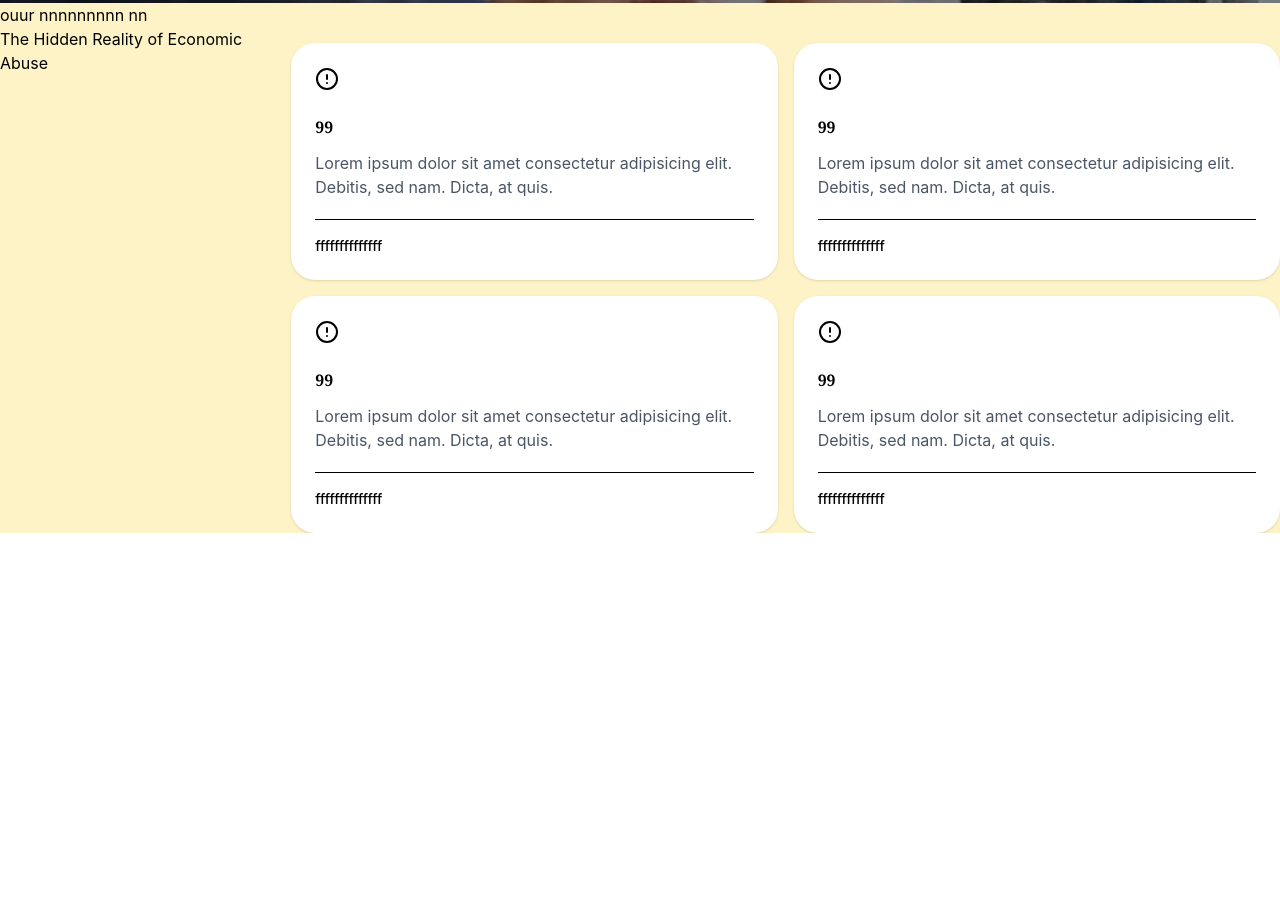
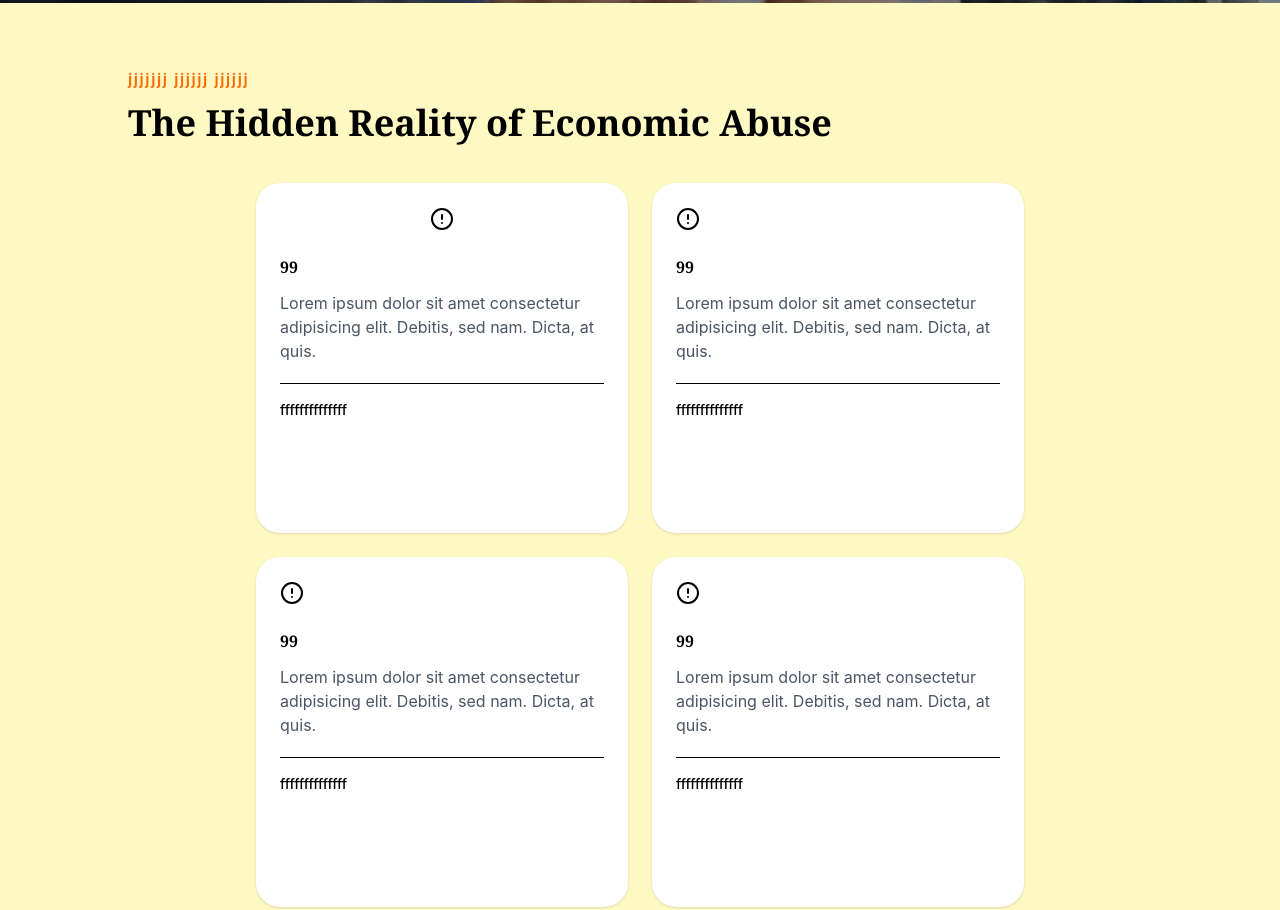
Before and after one commit to ABDELKBIR-FALH/Abdelkbirfalh-finalproject-html-css, a website: page index.html in a window 1280 px wide. Shown: the part 708-1618 px from the top of the page. Before the commit the page ends 1241 px from the top, so only its background shows below. Drawn offline with Linux system fonts and the light colour scheme.

Commit message:
add section of cards statistics

```diff
--- a/index.html
+++ b/index.html
@@ -92,22 +92,34 @@
 </div>
 <!-- End Hero -->
 
-</section>
-<div class="bg-amber-100 flex justify-center">
-    <div class=" max-w">
-        <span>ouur nnnnnnnnn nn</span>
-        <h1>The Hidden Reality of Economic Abuse</h1>
+</section >
+
+
+
+
+
+
+
+
+
+<section class="bg-yellow-100 px-4 py-16">
+
+
+    <div class=" max-w-5xl mx-auto ">
+        <span class="text-orange-500 text-s tracking-widest font-semibold "> jjjjjjj jjjjjj jjjjjj</span>
+        <h2 class="font-serif text-3xl md:text-4xl font-bold mt-3">The Hidden Reality of Economic Abuse</h2>
     </div>
 
 
 
 
-    <div class="grid grid-cols-2 gap-4 mt-10 w-[1000px] text-left  ">
+    <div class="grid grid-cols-2 gap-6 mt-10  justify-items-center mx-auto max-w-3xl ">
 
 
 
 
-        <div class="bg-white rounded-3xl p-6 shadow-sm">
+        <div class="bg-white rounded-3xl p-6 shadow-sm w-full max-w-[280px min-h-[350px]">
+            <div class="grid place-items-center">
         <svg xmlns="http://www.w3.org/2000/svg" width="24" height="24" viewBox="0 0 24 24"
      fill="none" stroke="currentColor" stroke-width="2"
      stroke-linecap="round" stroke-linejoin="round">
@@ -115,12 +127,12 @@
   <line x1="12" x2="12" y1="8" y2="12"/>
   <line x1="12" x2="12.01" y1="16" y2="16"/>
 </svg>
+</div>
 <h1 class="font-serif font-bold mt-6">99</h1>
 <p class="text-gray-600 mt-3">Lorem ipsum dolor sit amet consectetur adipisicing elit. Debitis, sed nam. Dicta, at quis.</p>
 <div class="border-t mt-5 pt-4 text-forest text-sm font-medium flex items-center gap-2"> ffffffffffffff</div>
       </div>
-
-            <div class="bg-white rounded-3xl p-6 shadow-sm">
+<div class="bg-white rounded-3xl p-6 shadow-sm w-full max-w-[280px min-h-[350px]">
         <svg xmlns="http://www.w3.org/2000/svg" width="24" height="24" viewBox="0 0 24 24"
      fill="none" stroke="currentColor" stroke-width="2"
      stroke-linecap="round" stroke-linejoin="round">
@@ -134,7 +146,7 @@
       </div>
 
 
-            <div class="bg-white rounded-3xl p-6 shadow-sm">
+          <div class="bg-white rounded-3xl p-6 shadow-sm w-full max-w-[280px min-h-[350px]">
         <svg xmlns="http://www.w3.org/2000/svg" width="24" height="24" viewBox="0 0 24 24"
      fill="none" stroke="currentColor" stroke-width="2"
      stroke-linecap="round" stroke-linejoin="round">
@@ -148,8 +160,7 @@
       </div>
 
 
-
-      <div class="bg-white rounded-3xl p-6 shadow-sm">
+<div class="bg-white rounded-3xl p-6 shadow-sm w-full max-w-[280px min-h-[350px]">
         <svg xmlns="http://www.w3.org/2000/svg" width="24" height="24" viewBox="0 0 24 24"
      fill="none" stroke="currentColor" stroke-width="2"
      stroke-linecap="round" stroke-linejoin="round">
@@ -161,6 +172,8 @@
 <p class="text-gray-600 mt-3">Lorem ipsum dolor sit amet consectetur adipisicing elit. Debitis, sed nam. Dicta, at quis.</p>
 <div class="border-t mt-5 pt-4 text-forest text-sm font-medium flex items-center gap-2"> ffffffffffffff</div>
       </div>
+    </div>
+</div>
 
 
 </div>
```
Also changed, not shown: public/pages/awareness.html (+11 -0 lines), public/pages/campaingns.html (+11 -0 lines), public/pages/support.html (+11 -0 lines), public/css/output.css.
